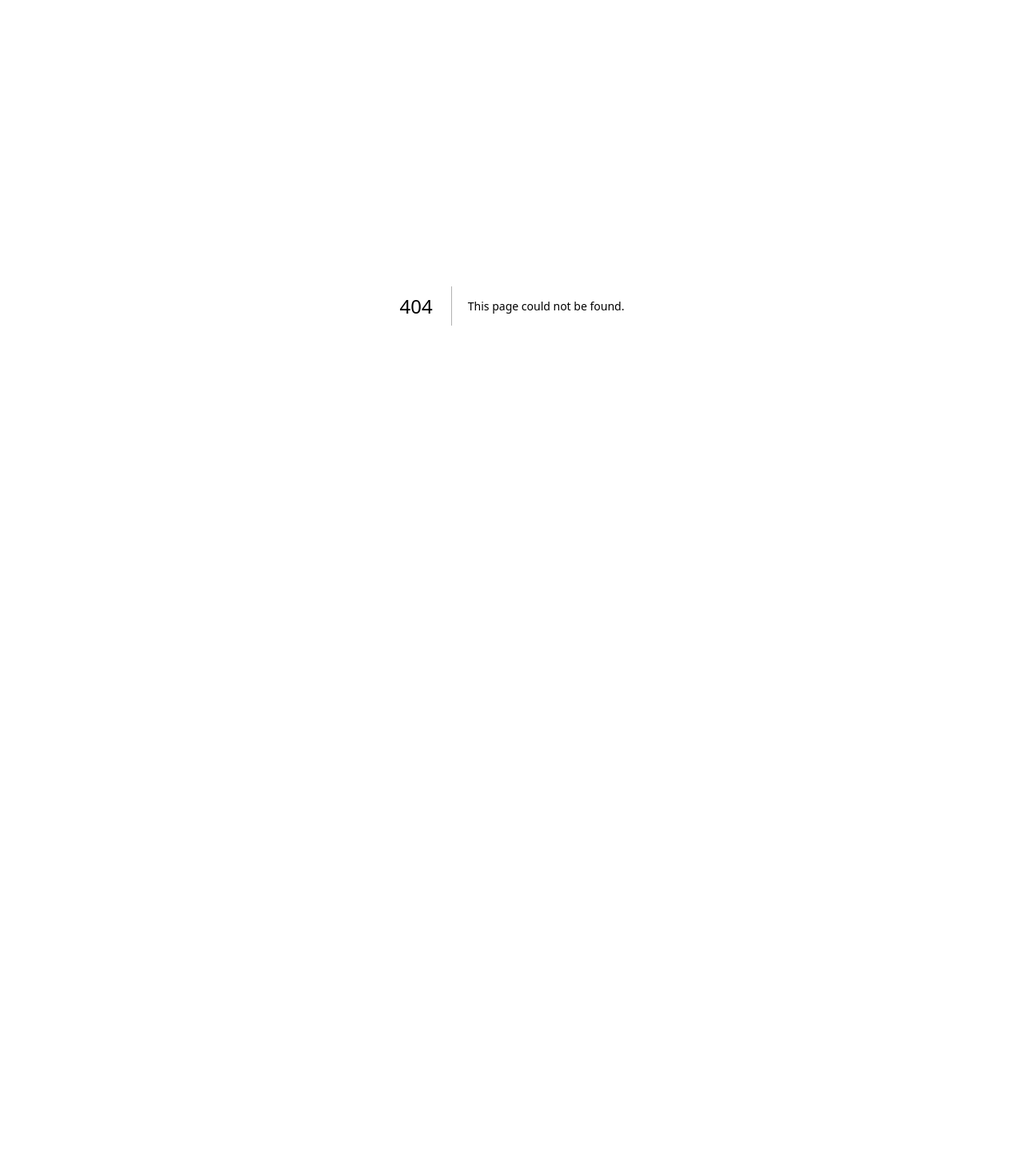
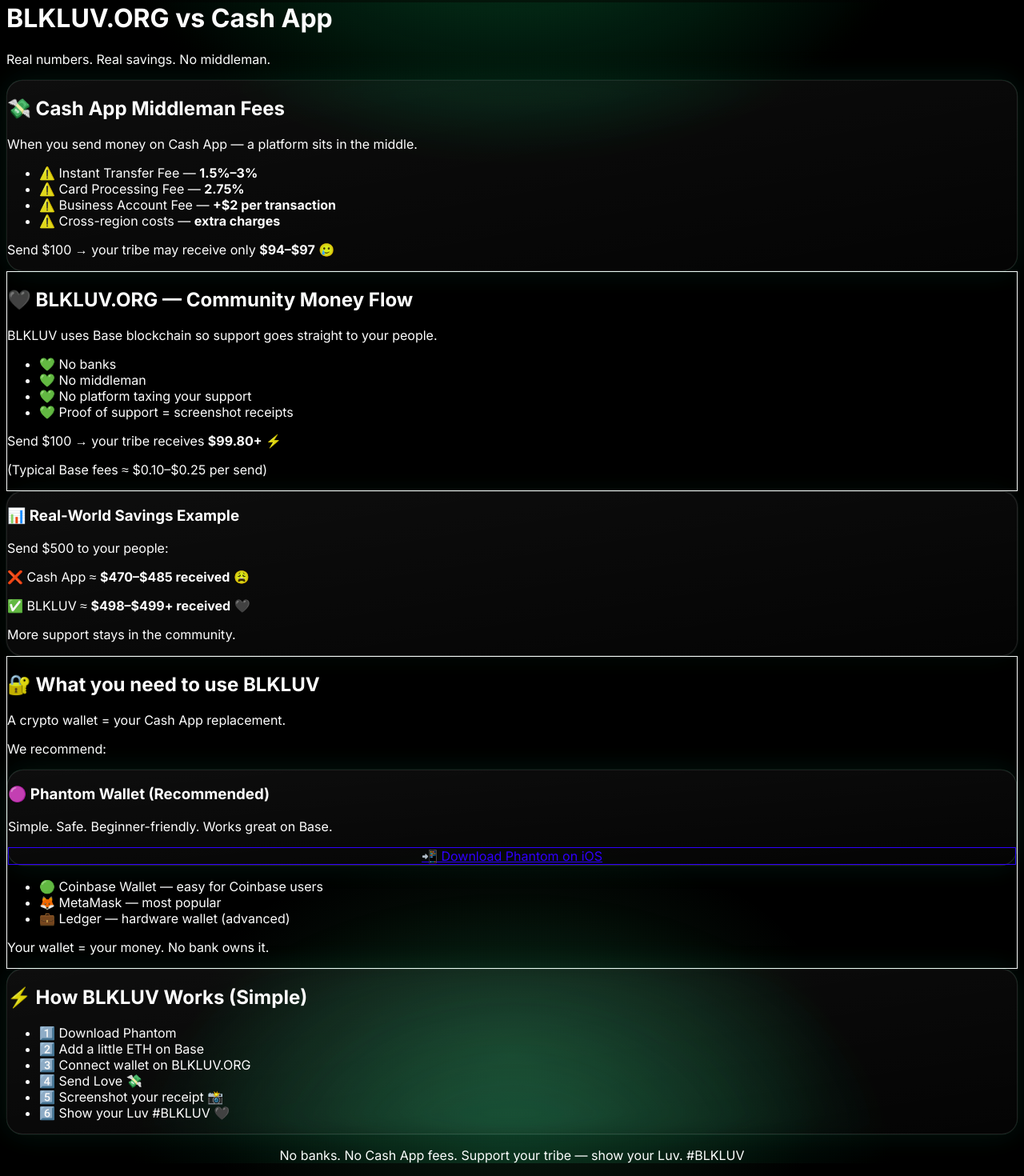
Before and after one commit to blkluv/base, a Next.js app: page /blkluvorg-vs-cashapp in a window 1280 px wide. Before the commit this address had no page. Shown: the part 18-1488 px from the top of the page at 80% size. Before the commit the page ends 800 px from the top, so only its background shows below. Built offline with nearby package versions, Linux system fonts and the light colour scheme; what thirdweb would draw is missing.

Commit message:
Create page.tsx

```diff
--- /dev/null
+++ b/src/app/blkluvorg-vs-cashapp/page.tsx
@@ -0,0 +1,157 @@
+export default function SaveMoneyVsCashApp() {
+  return (
+    <main className="min-h-screen p-5 aura-bg bg-black text-white relative">
+
+      <div className="max-w-2xl mx-auto space-y-8">
+
+        {/* HERO */}
+        <h1 className="text-3xl font-bold tracking-tight">
+          BLKLUV.ORG vs Cash App
+        </h1>
+
+        <p className="text-emerald-300/80 text-sm">
+          Real numbers. Real savings. No middleman.
+        </p>
+
+
+        {/* CASH APP FEES BREAKDOWN */}
+        <div className="glass-card neon-emerald aura p-5 rounded-2xl space-y-3">
+
+          <h2 className="text-xl font-semibold">
+            💸 Cash App Middleman Fees
+          </h2>
+
+          <p className="text-sm text-emerald-100">
+            When you send money on Cash App — a platform sits in the middle.
+          </p>
+
+          <ul className="space-y-2 text-sm text-emerald-200">
+            <li>⚠️ Instant Transfer Fee — <b>1.5%–3%</b></li>
+            <li>⚠️ Card Processing Fee — <b>2.75%</b></li>
+            <li>⚠️ Business Account Fee — <b>+$2 per transaction</b></li>
+            <li>⚠️ Cross-region costs — <b>extra charges</b></li>
+          </ul>
+
+          <p className="text-emerald-300/90 mt-2 text-sm">
+            Send $100 → your tribe may receive only <b>$94–$97</b> 🥲
+          </p>
+        </div>
+
+
+        {/* BLKLUV SAVINGS */}
+        <div className="bg-emerald-500/10 border border-emerald-400/40 rounded-2xl p-5 space-y-3">
+
+          <h2 className="text-xl font-semibold">
+            🖤 BLKLUV.ORG — Community Money Flow
+          </h2>
+
+          <p className="text-sm text-emerald-100">
+            BLKLUV uses Base blockchain so support goes straight to your people.
+          </p>
+
+          <ul className="space-y-2 text-sm text-emerald-200">
+            <li>💚 No banks</li>
+            <li>💚 No middleman</li>
+            <li>💚 No platform taxing your support</li>
+            <li>💚 Proof of support = screenshot receipts</li>
+          </ul>
+
+          <p className="text-emerald-300/90 mt-1 text-sm">
+            Send $100 → your tribe receives <b>$99.80+</b> ⚡
+          </p>
+
+          <p className="text-xs text-emerald-400/80">
+            (Typical Base fees ≈ $0.10–$0.25 per send)
+          </p>
+        </div>
+
+
+        {/* VISUAL SAVINGS COMPARISON */}
+        <div className="glass-card p-5 rounded-2xl space-y-2 text-sm">
+
+          <h3 className="font-semibold">📊 Real-World Savings Example</h3>
+
+          <p>Send $500 to your people:</p>
+
+          <div className="space-y-1">
+            <p>❌ Cash App ≈ <b>$470–$485 received</b> 😩</p>
+            <p>✅ BLKLUV ≈ <b>$498–$499+ received</b> 🖤</p>
+          </div>
+
+          <p className="text-emerald-300/80 text-xs mt-1">
+            More support stays in the community.
+          </p>
+        </div>
+
+
+        {/* WALLET DOWNLOAD SECTION */}
+        <div className="bg-white/5 border border-white/10 rounded-2xl p-5 space-y-4">
+
+          <h2 className="text-xl font-semibold">
+            🔐 What you need to use BLKLUV
+          </h2>
+
+          <p className="text-sm text-emerald-200">
+            A crypto wallet = your Cash App replacement.
+          </p>
+
+          <p className="text-sm text-emerald-100">
+            We recommend:
+          </p>
+
+          <div className="glass-card neon-emerald aura p-4 rounded-xl">
+            <h3 className="font-semibold text-lg">
+              🟣 Phantom Wallet (Recommended)
+            </h3>
+
+            <p className="text-sm text-emerald-200 mt-1">
+              Simple. Safe. Beginner-friendly. Works great on Base.
+            </p>
+
+            <a
+              href="https://apps.apple.com/app/phantom-wallet/id1598432977"
+              className="mt-3 block bg-emerald-500/20 border border-emerald-400/40 rounded-xl py-2 text-center"
+            >
+              📲 Download Phantom on iOS
+            </a>
+          </div>
+
+          <ul className="space-y-2 text-sm text-emerald-200">
+            <li>🟢 Coinbase Wallet — easy for Coinbase users</li>
+            <li>🦊 MetaMask — most popular</li>
+            <li>💼 Ledger — hardware wallet (advanced)</li>
+          </ul>
+
+          <p className="text-xs text-emerald-400/80">
+            Your wallet = your money. No bank owns it.
+          </p>
+        </div>
+
+
+        {/* HOW IT WORKS — MINIMAL STEPS */}
+        <div className="glass-card neon-emerald aura p-5 rounded-2xl space-y-3">
+
+          <h2 className="text-xl font-semibold">
+            ⚡ How BLKLUV Works (Simple)
+          </h2>
+
+          <ul className="space-y-2 text-sm text-emerald-200">
+            <li>1️⃣ Download Phantom</li>
+            <li>2️⃣ Add a little ETH on Base</li>
+            <li>3️⃣ Connect wallet on BLKLUV.ORG</li>
+            <li>4️⃣ Send Love 💸</li>
+            <li>5️⃣ Screenshot your receipt 📸</li>
+            <li>6️⃣ Show your Luv #BLKLUV 🖤</li>
+          </ul>
+        </div>
+
+
+        {/* MOVEMENT FOOTER LINE */}
+        <p className="text-emerald-300/80 text-xs text-center">
+          No banks. No Cash App fees. Support your tribe — show your Luv. #BLKLUV
+        </p>
+
+      </div>
+    </main>
+  );
+}
```
